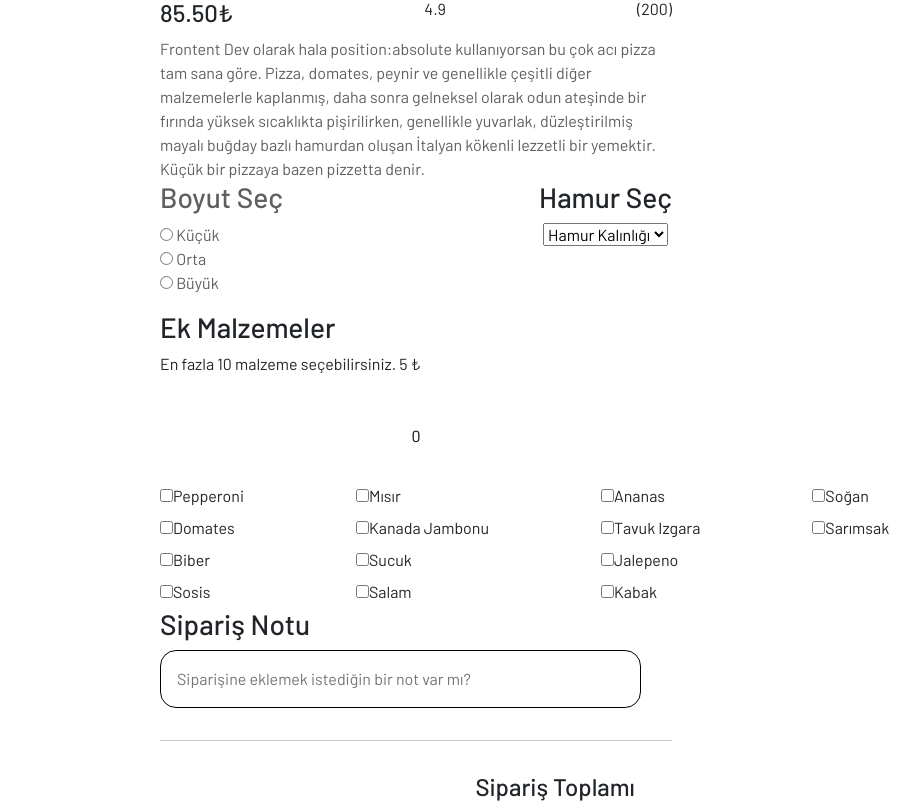
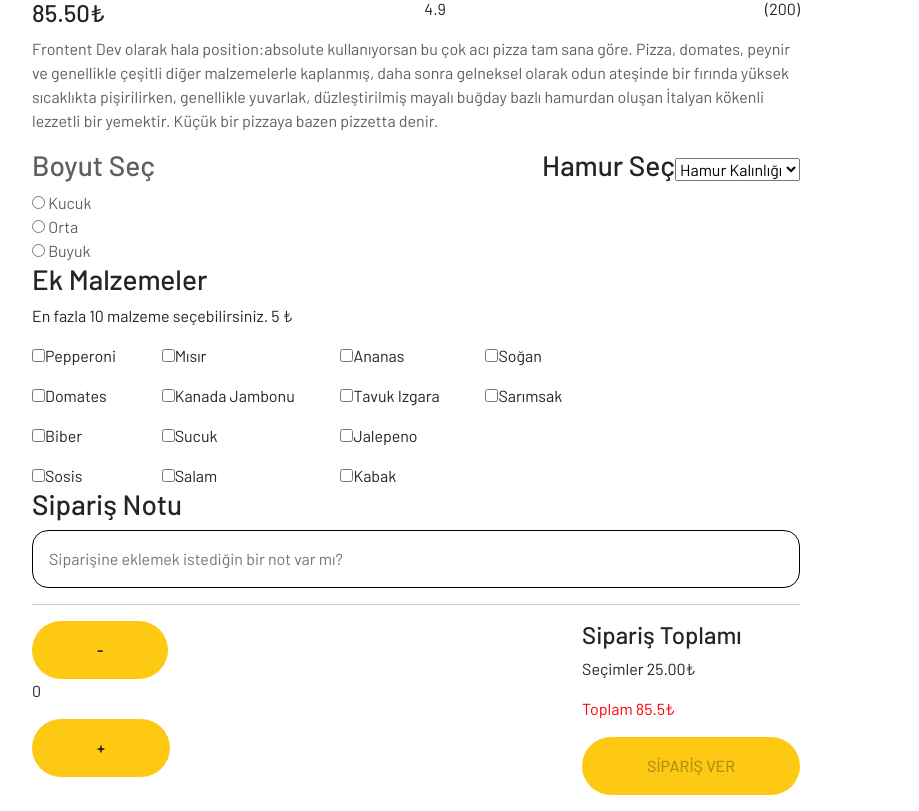
Before and after one commit to hakanry/pizza-challange, a React (Vite) app: page /siparis in a window 1280 px wide. Shown: the part 229-1040 px from the top of the page, without its empty margins (224-1143 px from the left). Built offline with nearby package versions, Linux system fonts and the light colour scheme; the HTML template or start-up script is replaced by a standard one; a web font is replaced by a local one.

Commit message:
some validates fixed

```diff
--- a/src/pages/Siparis.jsx
+++ b/src/pages/Siparis.jsx
@@ -9,98 +9,86 @@ import Checkbox from "../components/Checkbox";
 
 const CheckBoxCSS = styled.div`
   display: flex;
+  flex-wrap: wrap;
+  gap: 1rem;
+  max-width: 70vh;
+  max-height: 25vh;
+  overflow-y: auto;
+  @media (max-width: 768px) {
     flex-direction: column;
-  align-items: flex-start;
-  max-height: 17vh;
-  flex-wrap: wrap;
-  column-gap: 7rem;
-  line-height: 2rem;
+    max-height: none;
+  }
+  @media (min-width: 768px) {
+    flex-direction: column;
+    max-height: 20vh;
+    col-gap: 2rem;
+  }
 `;
 const HeaderSiparis = styled.div`
   color: white;
   font-family: "Londrina Solid", sans-serif;
-  font-weight: 400;
-  font-style: normal;
   background-color: #ce2829;
   padding: 1rem;
   width: 100%;
   & > p {
-    text-align: start;
-    padding-left: 36rem;
+    text-align: center;
     font-family: "Roboto Condensed", sans-serif;
-    font-optical-sizing: auto;
-    font-weight: <weight>;
-    font-style: normal;
   }
 `;
 const PizzaDegerlendirme = styled.div`
   display: flex;
   justify-content: space-between;
   align-items: center;
-  min-width: 100%;
+  width: 100%;
 `;
 const PizzaText = styled.p`
   text-align: start;
   color: #5f5f5f;
-  margin: 0;
 `;
 const FormCSS = styled.form`
-  max-width: 40%;
+  max-width: 100%;
+  width: 60%;
+  margin: auto;
   display: flex;
   flex-direction: column;
-  align-items: flex-start;
+  text-align: left;
   font-family: "Barlow", sans-serif;
-  font-weight: 400;
-  font-style: normal;
 `;
 const BoyutHamur = styled.div`
   display: flex;
-  min-width: 100%;
+  flex-direction: row;
   justify-content: space-between;
-  margin-bottom: 1rem;
+  gap: 2rem;
+  flex-wrap: wrap;
 `;
 const BoyutDiv = styled.div`
   display: flex;
   flex-direction: column;
-  align-items: flex-start;
   color: #5f5f5f;
 `;
 const EkMalzemeText = styled.div`
-  width: 100%;
   display: flex;
   flex-direction: column;
-  align-items: flex-start;
   & > p {
-    padding: 0rem;
-    margin: 0rem 0rem 1rem 0rem;
+    margin-bottom: 1rem;
   }
 `;
 const SiparisInput = styled.input`
-  width: 94%;
+  width: 100%;
   border: 1px solid black;
   border-radius: 1rem;
   padding: 1rem;
 `;
 const AdetveOdeme = styled.div`
-  min-width: 100%;
-  display: flex;
-  justify-content: space-between;
-  & > div {
-    flex-grow: 3;
-    display: flex;
-    justify-content: center;
-    gap: 1rem;
-    text-align: center;
-    align-items: center;
-    align-content: center;
-  }
-  & > section {
   display: flex;
   flex-direction: column;
-    align-items: flex-start;
-    flex-grow: 1;
+  gap: 1rem;
+  @media (min-width: 768px) {
+    flex-direction: row;
+    justify-content: space-between;
   }
 `;
+
 const defData = {
   boyut: "",
   hamur: "",
@@ -117,7 +105,7 @@ const errorMessages = {
 export default function Siparis() {
   const [formData, setFormData] = useState(defData);
   const [isValid, setIsValid] = useState(false);
-  const [fiyat, setFiyat] = useState(85.5);
+  const [fiyat] = useState(85.5); // sabit tutuldu
   const history = useHistory();
   const [errors, setErrors] = useState({
     boyut: false,
@@ -127,7 +115,7 @@ export default function Siparis() {
   });
 
   useEffect(() => {
-    if (formData.boyut !== "" && formData.hamur !== "" && formData.adet !== 0) {
+    if (formData.boyut && formData.hamur && formData.adet > 0) {
       setIsValid(true);
     } else {
       setIsValid(false);
@@ -136,39 +124,44 @@ export default function Siparis() {
 
   function handleChange(event) {
     let { name, value, id, type } = event.target;
-    value = type === "radio" ? id : value;
+    if (type === "radio") value = id;
     if (type === "checkbox") {
-      const oldValues = formData.malzeme;
-      if (formData.malzeme.includes(value)) {
-        value = formData.malzeme.filter((v) => {
-          value !== v;
-        });
-      } else if (formData.malzeme.length >= 10) {
-        formData.malzeme = [];
-        setErrors({ ...errors, [name]: true });
-      } else {
-        value = [...oldValues, value];
-        setErrors({ ...errors, [name]: false });
+      const newValues = formData.malzeme.includes(value)
+        ? formData.malzeme.filter((v) => v !== value)
+        : [...formData.malzeme, value];
+
+      if (newValues.length > 10) {
+        setErrors((prev) => ({ ...prev, malzemeler: true }));
+        return;
       }
+
+      setErrors((prev) => ({ ...prev, malzemeler: false }));
+      setFormData({ ...formData, [name]: newValues });
+      return;
     }
 
     setFormData({ ...formData, [name]: value });
-    console.log(formData);
   }
 
   const handleSubmit = (event) => {
     event.preventDefault();
-    if (isValid === false) return;
+    const newErrors = {
+      boyut: !formData.boyut,
+      hamur: !formData.hamur,
+      malzemeler: formData.malzeme.length > 10,
+      adet: formData.adet <= 0,
+    };
+    setErrors(newErrors);
+
+    if (Object.values(newErrors).some(Boolean)) return;
+
     axios
       .post("https://reqres.in/api/pizza", formData)
-      .then((result) => {
+      .then(() => {
         setFormData(defData);
         history.push("./sonuc");
-        console.log(result.data);
       })
-      .catch((err) => {
-        console.warn(err);
-      });
+      .catch((err) => console.warn(err));
   };
 
   return (
@@ -200,59 +193,39 @@ export default function Siparis() {
         <BoyutHamur>
           <BoyutDiv>
             <h3>Boyut Seç</h3>
-            <label>
+            {["kucuk", "orta", "buyuk"].map((size) => (
+              <label key={size}>
                 <input
                   name="boyut"
                   type="radio"
-                value="kucuk"
-                id="kucuk"
+                  value={size}
+                  id={size}
                   onChange={handleChange}
-                checked={formData.boyut === "kucuk"}
+                  checked={formData.boyut === size}
                 />
-              {"  "}
-              Küçük
+                {"  " + size.charAt(0).toUpperCase() + size.slice(1)}
               </label>
-            <label>
-              <input
-                name="boyut"
-                type="radio"
-                value="orta"
-                id="orta"
-                onChange={handleChange}
-                checked={formData.boyut === "orta"}
-              />
-              {"  "}
-              Orta
-            </label>
-            <label>
-              <input
-                name="boyut"
-                type="radio"
-                value="buyuk"
-                id="buyuk"
-                onChange={handleChange}
-                checked={formData.boyut === "buyuk"}
-              />
-              {"  "}
-              Büyük
-            </label>
+            ))}
             {errors.boyut && <p>{errorMessages.boyut}</p>}
           </BoyutDiv>
           <div>
-            <h3 for="hamur">Hamur Seç</h3>
+            <label htmlFor="hamur">
+              <h3>Hamur Seç</h3>
+            </label>
             <select
               id="hamur"
               value={formData.hamur}
               name="hamur"
-              type="select"
               onChange={handleChange}
             >
-              <option value="" selected disabled>
+              <option value="" disabled>
                 Hamur Kalınlığı
               </option>
-              <option value="ince">İnce</option>
-              <option value="orta">Orta</option>
-              <option value="kalın">Kalın</option>
+              {["ince", "orta", "kalın"].map((h) => (
+                <option key={h} value={h}>
+                  {h.charAt(0).toUpperCase() + h.slice(1)}
+                </option>
+              ))}
             </select>
             {errors.hamur && <p>{errorMessages.hamur}</p>}
           </div>
@@ -260,24 +233,20 @@ export default function Siparis() {
         <EkMalzemeText>
           <h3>Ek Malzemeler</h3>
           <p>En fazla 10 malzeme seçebilirsiniz. 5 ₺</p>
-          <p style={{ color: "black", width: "100%", margin: "2rem auto" }}>
-            {formData.boyut}
-            {formData.hamur}
-            {formData.malzeme}
-            {formData.not}
-            {formData.adet}
-          </p>
+          {errors.malzemeler && (
+            <p style={{ color: "red" }}>En fazla 10 malzeme seçebilirsiniz.</p>
+          )}
         </EkMalzemeText>
         <CheckBoxCSS>
           {EkMalzemelerData.map((item, indx) => (
             <Checkbox
               key={indx}
               handleChFn={handleChange}
-              isChecked={formData.malzeme.includes(item) || false}
+              isChecked={formData.malzeme.includes(item)}
               fieldName="malzeme"
               value={item}
               label={item}
-            ></Checkbox>
+            />
           ))}
         </CheckBoxCSS>
         <EkMalzemeText>
@@ -287,21 +256,20 @@ export default function Siparis() {
             name="not"
             placeholder="Siparişine eklemek istediğin bir not var mı?"
             value={formData.not}
-            onChange={formData.not}
+            onChange={handleChange}
           />
         </EkMalzemeText>
-        <hr style={{ width: "100%", margin: "2rem auto" }}></hr>
+        <hr />
         <AdetveOdeme>
           <div>
             <Button
               type="button"
-              onClick={() => {
-                if (formData.adet > 0)
-                  return setFormData({
+              onClick={() =>
+                setFormData({
                   ...formData,
-                    adet: formData.adet - 1,
-                  });
-              }}
+                  adet: Math.max(0, formData.adet - 1),
+                })
+              }
             >
               -
             </Button>
@@ -312,9 +280,8 @@ export default function Siparis() {
                 setFormData({ ...formData, adet: formData.adet + 1 })
               }
             >
-              +{" "}
+              +
             </Button>
-
             {errors.adet && <p>{errorMessages.adet}</p>}
           </div>
           <section>
```
Also changed, not shown: src/App.css (line endings or trailing spaces). Lines whose indentation alone changed are shown as unchanged.
